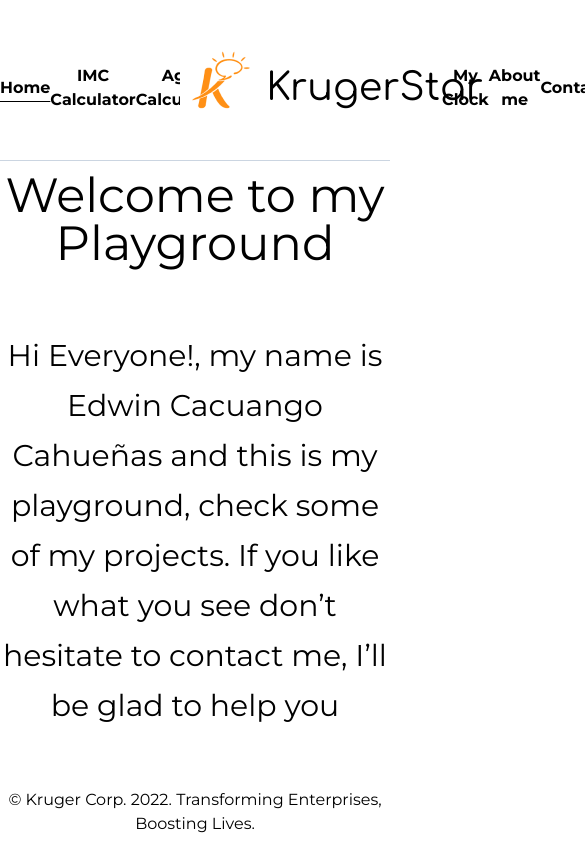
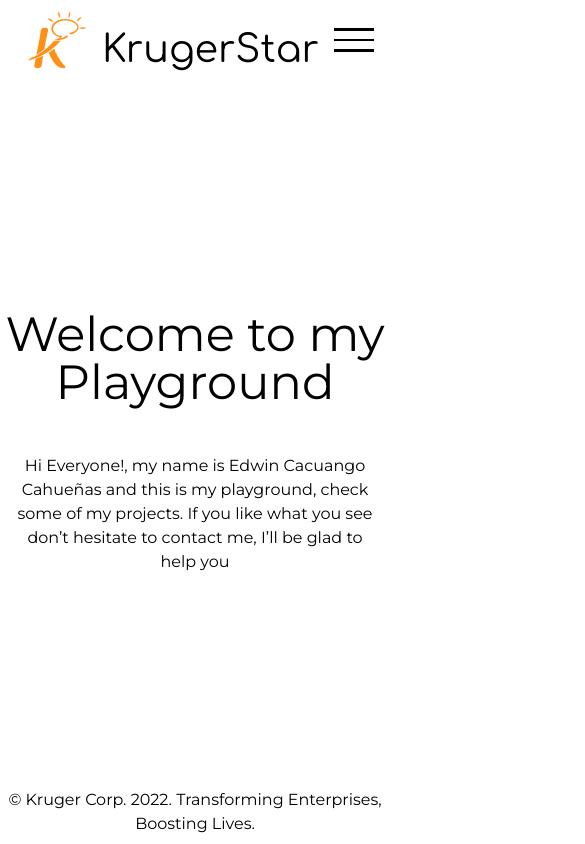
Before and after one commit to EdwinCacuango/playground, a React (Vite) app: page / in a window 390 px wide. Shown: the top 844 px of the page, 585 px wide, since content can reach past the window. Built offline with nearby package versions, Linux system fonts and the light colour scheme.

Commit message:
Added navbar responsive and responsive for simple pages

```diff
--- a/src/components/Layout.jsx
+++ b/src/components/Layout.jsx
@@ -1,5 +1,5 @@
-import Navbar from "./Navbar";
 import Footer from "./Footer";
+import Navbar from "./Navbar/Navbar";
 
 const Layout = ({ children }) => {
   return (
--- a/src/components/Navbar.jsx
+++ b/src/components/Navbar/Desktop.jsx
@@ -1,5 +1,5 @@
 import { NavLink } from "react-router-dom";
-import logo from "../assets/logo.png";
+import logo from "../../assets/logo.png";
 
 const Logo = () => {
   return (
@@ -10,12 +10,11 @@ const Logo = () => {
   );
 };
 
-const Navbar = () => {
+const Desktop = ({ addStyles }) => {
   let activeStyle = {
     textDecoration: "underline",
     textUnderlineOffset: "8px",
   };
-  let activeClassName = "underline";
   const links = [
     { label: "Home", route: "/" },
     { label: "IMC Calculator", route: "/imc-calculator" },
@@ -26,7 +25,7 @@ const Navbar = () => {
     { label: "Contact", route: "/contact" },
   ];
   return (
-    <nav className="w-full border-b border-slate-300 py-10  ">
+    <nav className={`w-full border-b border-slate-300 py-10 ${addStyles}`}>
       <ul className="flex justify-around w-full list-none items-center">
         {links.map((item) => {
           let value = typeof item.label;
@@ -57,4 +56,4 @@ const Navbar = () => {
   );
 };
 
-export default Navbar;
+export default Desktop;
--- /dev/null
+++ b/src/components/Navbar/Mobile.jsx
@@ -0,0 +1,79 @@
+import { useState } from "react";
+import { NavLink } from "react-router-dom";
+import logo from "../../assets/logo.png";
+import CloseIcon from "@mui/icons-material/Close";
+
+const Logo = () => {
+  return (
+    <NavLink to="/">
+      <div className="flex items-center justify-center gap-1 mt-0">
+        <img src={logo} alt="KrugerStar logo" />
+        <p className="kruger-font text-[38px] mt-5 font-normal">KrugerStar</p>
+      </div>
+    </NavLink>
+  );
+};
+
+const Mobile = ({ addStyles }) => {
+  const [active, setActive] = useState(false);
+  const menuHanlder = () => {
+    setActive((prev) => !prev);
+  };
+
+  let activeStyle = {
+    color: "white",
+  };
+  const links = [
+    { label: "Home", route: "/" },
+    { label: "IMC Calculator", route: "/imc-calculator" },
+    { label: "Age Calculator", route: "/age-calculator" },
+    { label: "My Clock", route: "/clock" },
+    { label: "About me", route: "/about" },
+    { label: "Contact", route: "/contact" },
+  ];
+  return (
+    <>
+      <nav className={`flex justify-between items-center px-4 ${addStyles}`}>
+        <Logo />
+
+        {/* Hamburguer btn */}
+        <btn
+          className="h-[2.5rem] w-[2.5rem] flex flex-col gap-2 justify-around py-2"
+          onClick={menuHanlder}
+        >
+          {!active ? (
+            <>
+              <div className="bg-black h-2"></div>
+              <div className="bg-black h-2"></div>
+              <div className="bg-black h-2"></div>
+            </>
+          ) : (
+            <CloseIcon className="w-full h-full" />
+          )}
+        </btn>
+      </nav>
+      {active && (
+        <ul className="w-screen h-screen text-left flex flex-col justify-center p-8 bg-orange-400 my-2">
+          {links.map((item) => {
+            return (
+              <li
+                key={item.label}
+                className="my-8 text-3xl text-slate-900 border-b border-black pb-4"
+              >
+                <NavLink
+                  to={item.route}
+                  className="font-bold"
+                  style={({ isActive }) => (isActive ? activeStyle : undefined)}
+                >
+                  {item.label}
+                </NavLink>
+              </li>
+            );
+          })}
+        </ul>
+      )}
+    </>
+  );
+};
+
+export default Mobile;
--- /dev/null
+++ b/src/components/Navbar/Navbar.jsx
@@ -0,0 +1,13 @@
+import Desktop from "./Desktop";
+import Mobile from "./Mobile";
+
+const Navbar = () => {
+  return (
+    <header>
+      <Desktop addStyles="hidden lg:block" />
+      <Mobile addStyles="lg:hidden" />
+    </header>
+  );
+};
+
+export default Navbar;
--- a/src/pages/About.jsx
+++ b/src/pages/About.jsx
@@ -4,16 +4,14 @@ import Layout from "../components/Layout";
 const About = () => {
   return (
     <Layout>
-      <h1 className="text-5xl my-6">Edwin Cacuango Cahueñas</h1>
-      <p className="max-w-[50rem] text-center mx-auto leading-7">
+      <h1 className="text-5xl lg:my-6 my-10">Edwin Cacuango Cahueñas</h1>
+      <p className="max-w-[30rem] lg:min-w-[50rem] text-center mx-3 my-2 lg:mx-auto leading-7">
         Hola¡ Déjame te cuento mi historia: mi interés en el mundo del
         desarrollo empezó allá por el 2020 cuando me involucré en el uso de
         herramientas web y control ciudadano. En este poco tiempo he descubierto
         todas las ventajas y oportunidades que suponen la fusión de la
         tecnología y el derecho y estoy realmente entusiasmado de poder
         colaborar en la creación y distribución de dichas soluciones digitales.
-        Actualmente sigo estudiando para convertirme en un experto en desarrollo
-        web, datos personales y ciberseguridad.
       </p>
     </Layout>
   );
--- a/src/pages/Contact.jsx
+++ b/src/pages/Contact.jsx
@@ -4,8 +4,10 @@ import Layout from "../components/Layout";
 const Contact = () => {
   return (
     <Layout>
-      <h1 className="text-5xl my-16">Ready to connect with me?</h1>
-      <form className="border border-black max-w-[38.875rem] min-h-[439px] mx-auto p-3 flex flex-col justify-between px-[64px] pt-[64px]">
+      <h1 className="text-3xl lg:text-5xl my-8 lg:my-16">
+        Ready to connect with me?
+      </h1>
+      <form className="border border-black max-w-[24rem] lg:max-w-[38.875rem] lg:min-h-[439px] mx-auto p-4 flex flex-col justify-between lg:px-[64px] lg:pt-[64px]">
         <h2 className="font-bold text-3xl text-left mb-6">Lets connect!</h2>
         <div className="flex gap-3 justify-between my-4 ">
           <input
@@ -27,7 +29,7 @@ const Contact = () => {
           className="border border-slate-500 w-full py-1 px-3 my-2 min-h-[6rem]"
           placeholder="Enter text here"
         />
-        <btn className="bg-sky-500 p-3 rounded-md my-4 text-white w-1/3">
+        <btn className="bg-sky-500 p-3 rounded-md my-4 text-white w-full lg:w-1/3">
           Get in Touch
         </btn>
       </form>
--- a/src/pages/Home.jsx
+++ b/src/pages/Home.jsx
@@ -3,8 +3,8 @@ import Layout from "../components/Layout";
 const Home = () => {
   return (
     <Layout>
-      <h1 className="text-5xl mb-16">Welcome to my Playground</h1>
-      <p className="mx-auto text-3xl  text-center max-w-[56.875rem] my-12 leading-[50px]">
+      <h1 className="text-5xl mt-16 lg:mb-16">Welcome to my Playground</h1>
+      <p className="mx-2 lg:mx-auto lg:text-3xl  text-center max-w-[56.875rem] my-12 lg:leading-[50px]">
         Hi Everyone!, my name is Edwin Cacuango Cahueñas and this is my
         playground, check some of my projects. If you like what you see don’t
         hesitate to contact me, I’ll be glad to help you
```
